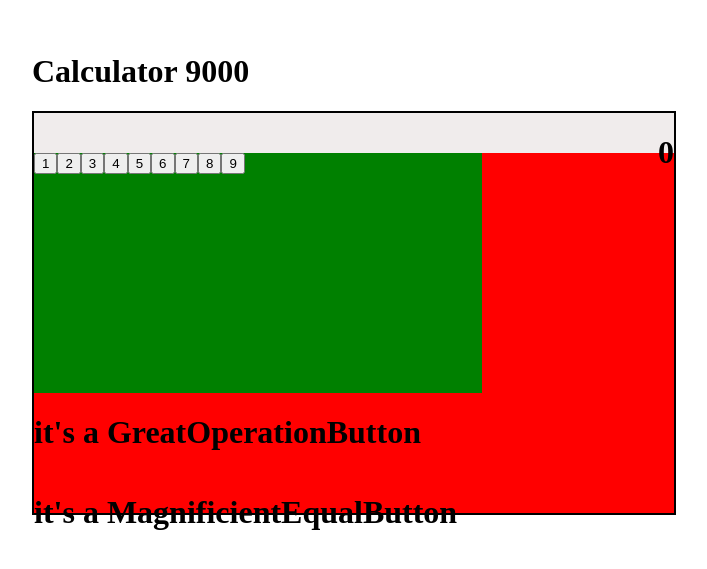
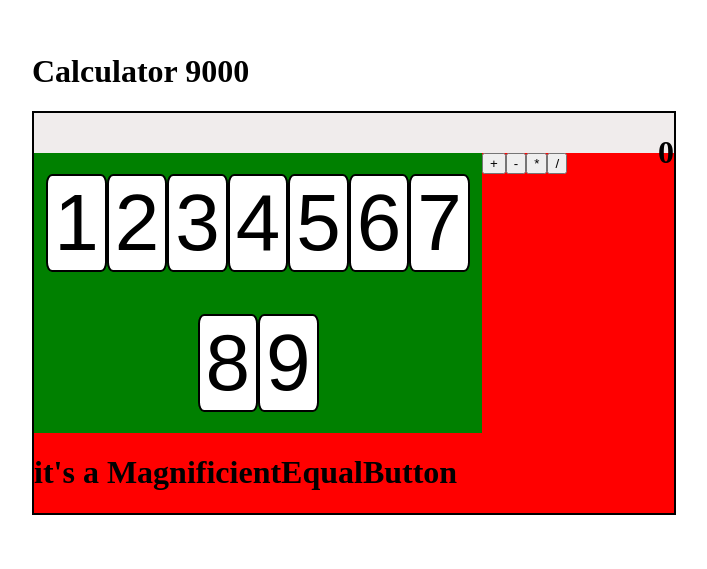
Before and after one commit to Jeremy-DEJOUX/calculator, a React (Create React App) app in the folder calculator9000/: page / in a window 1280 px wide. Shown: the part 127-696 px from the top of the page, without its empty margins (286-993 px from the left). Built offline with nearby package versions, Linux system fonts and the light colour scheme.

Commit message:
make new features

```diff
--- a/calculator9000/src/AmazingNumberButton.js
+++ b/calculator9000/src/AmazingNumberButton.js
@@ -1,9 +1,7 @@
 
 const numbers = [1, 2, 3, 4, 5, 6, 7, 8, 9];
 
-const elements = numbers.map(function(numbers){
-    return <button>{numbers}</button>
-})
+const elements = numbers.map((numbers) => <button className="btn_numbers">{numbers}</button>)
 
 const AmazingNumberButton = () => {
     return (
--- a/calculator9000/src/GreatOperationButton.js
+++ b/calculator9000/src/GreatOperationButton.js
@@ -1,6 +1,12 @@
+const numbers = ['+', '-', '*', '/'];
+
+const elements = numbers.map((numbers) => <button className="btn_operators">{numbers}</button>)
+
 const GreatOperationButton = () => {
     return (
-        <h1> it's a GreatOperationButton</h1>
+        <div className="operatorsbutton">
+            {elements}
+        </div>
     )
 }
 
--- a/calculator9000/src/style/components/_amazingnumberbutton.scss
+++ b/calculator9000/src/style/components/_amazingnumberbutton.scss
@@ -2,8 +2,23 @@
     margin: 0;
     padding: 0;
 
+    background-color: green;
+
+    display: flex;
+    flex-wrap: wrap;
+    justify-content: center;
+    align-items: center;
+
+    height: 70%;
     width: 70%;
-    height: 60%;
 
-    background-color: green;
+    .btn_numbers {
+        background-color: white;
+        border: 2px solid black;
+        border-radius: 10%;
+        font-size: 5em;
+        color: black;
+
+        padding: auto;
+    }
 }
```
